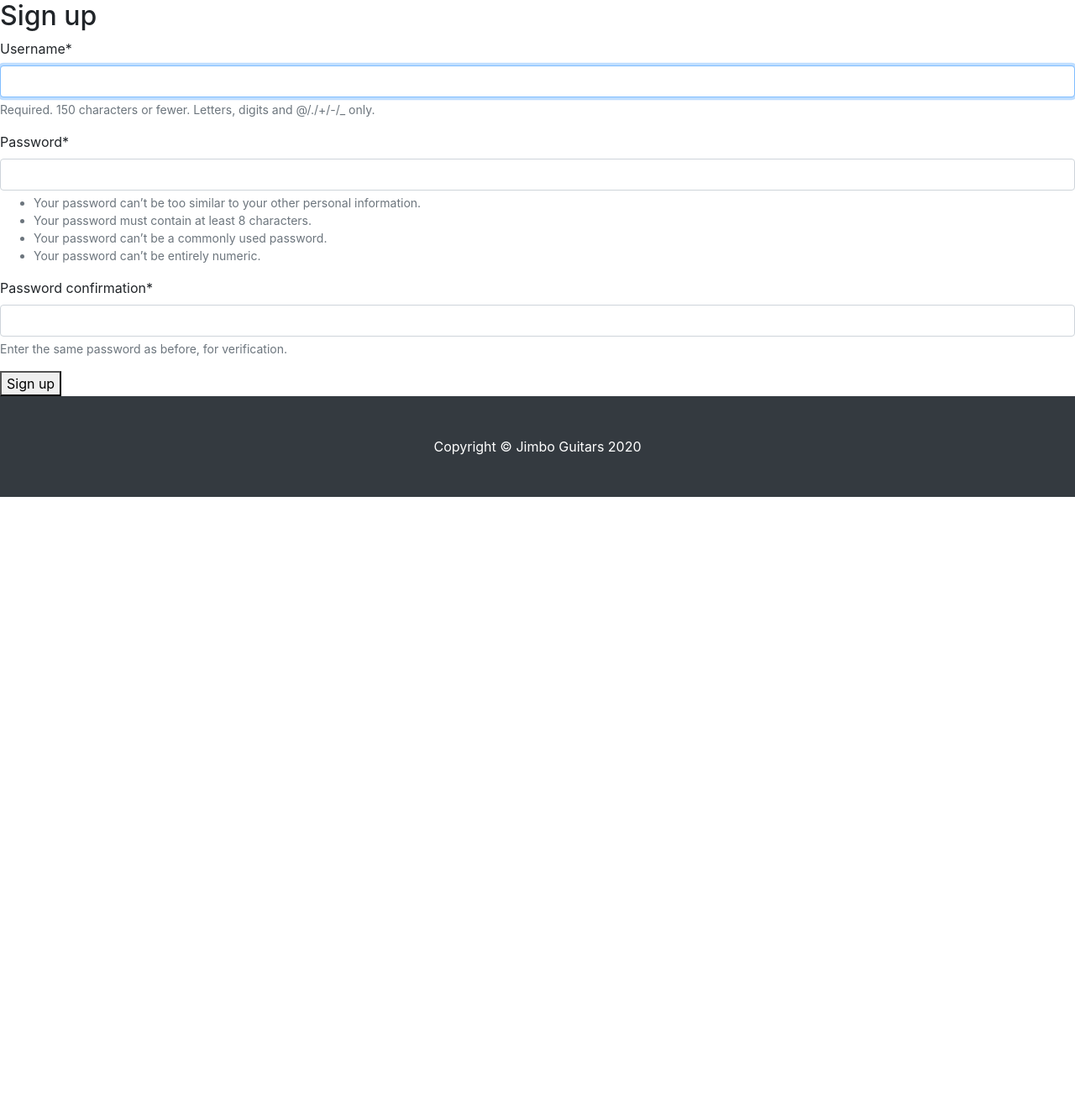
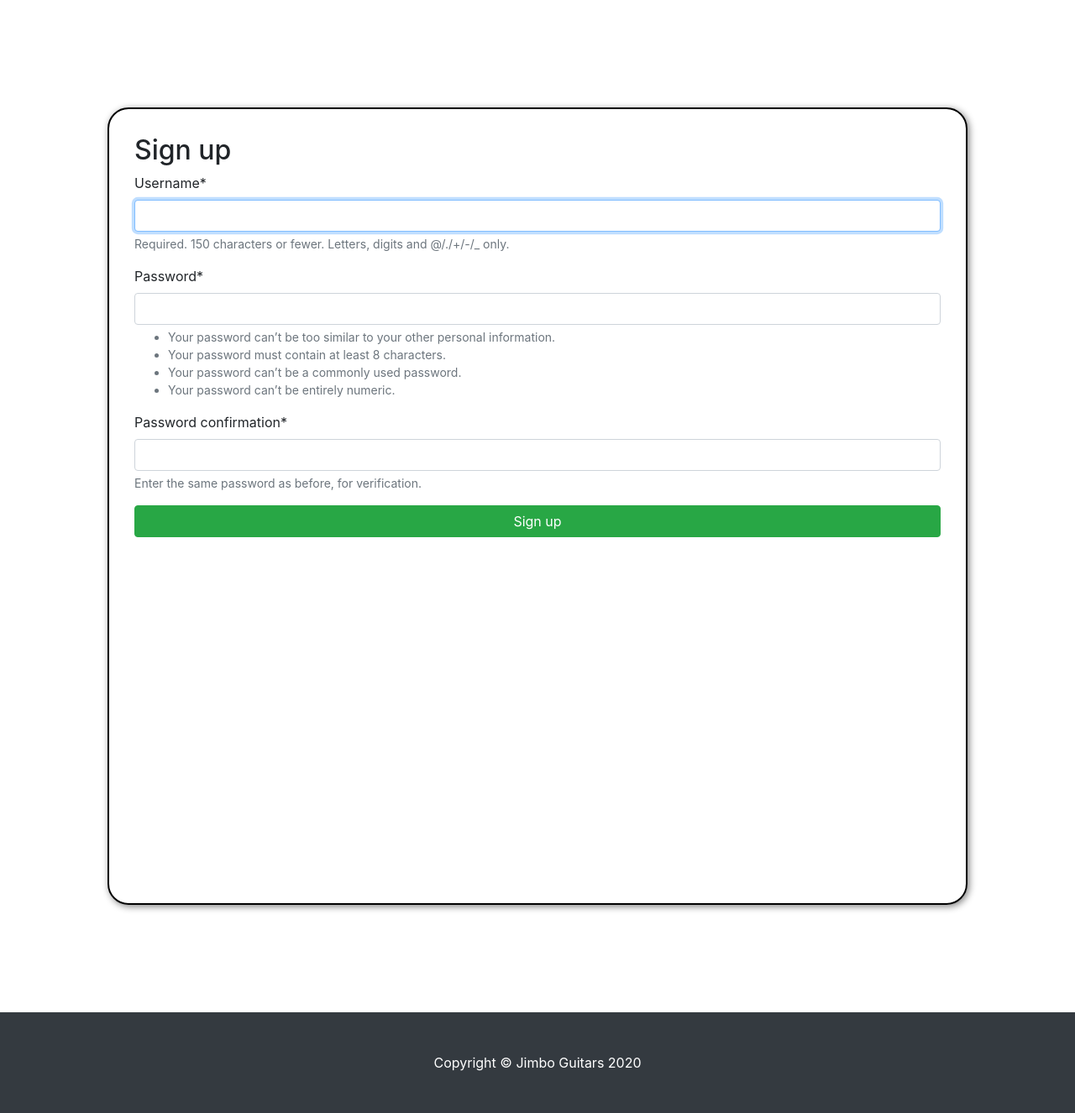
Before and after one commit to papadum-is-nice/TGC_Milestone_Project_4, a Django app: page /users/signup/ in a window 1280 px wide. Shown: the part 56-1382 px from the top of the page at 84% size. Before the commit the page ends 648 px from the top, so only its background shows below. Run offline with Django 3.2, Linux system fonts and the light colour scheme; some libraries are stand-ins or nearby versions.

Commit message:
Styled signup form for larger screens

```diff
--- a/static/style/styles.css
+++ b/static/style/styles.css
@@ -211,6 +211,21 @@
 	margin-bottom: 4rem;
 }
 
+/*Signup page*/
+.signup_form {
+    width: 80%;
+    height: 800px;
+	border: 2px solid black;
+	border-radius: 25px;
+	box-shadow: 2px 2px 8px grey;
+	margin: 8rem auto;
+	padding: 30px;
+}
+
+.signup_form .signup_btn {
+    width: 100%;
+}
+
 /*login page*/
 .login_form {
     width: 80%;
@@ -293,8 +308,6 @@
 	.password_reset_form {
 	    width: 50%;
 	    height: 900px;
-		margin: 8rem auto;
-		padding: 30px;
 	}
 
 }
@@ -304,6 +317,11 @@
 		margin: 6rem;
 	}
 
+	.signup_form {
+    width: 80%;
+    height: 950px;
+}
+
 }
 
 @media (min-width: 2000px) {
--- a/templates/registration/login.html
+++ b/templates/registration/login.html
@@ -27,7 +27,7 @@
                 </tr>
             </table>
 
-            <input type="submit" value="login" class="btn btn-success login_btn">
+            <input type="submit" value="Login" class="btn btn-success login_btn">
             <input type="hidden" name="next" value="{{ next }}">
         </form>
 
--- a/users/templates/users/signup.html
+++ b/users/templates/users/signup.html
@@ -3,12 +3,14 @@
 {% load crispy_forms_tags %}
 
 {% block content %}
-<div class="signup">
+
+
+<div class="signup_form">
   <h2>Sign up</h2>
   <form method="post">
     {% csrf_token %}
     {{ form|crispy }}
-    <button type="submit">Sign up</button>
+    <button type="submit" class="btn btn-success signup_btn">Sign up</button>
   </form>
   </div>
 {% endblock %}
```
